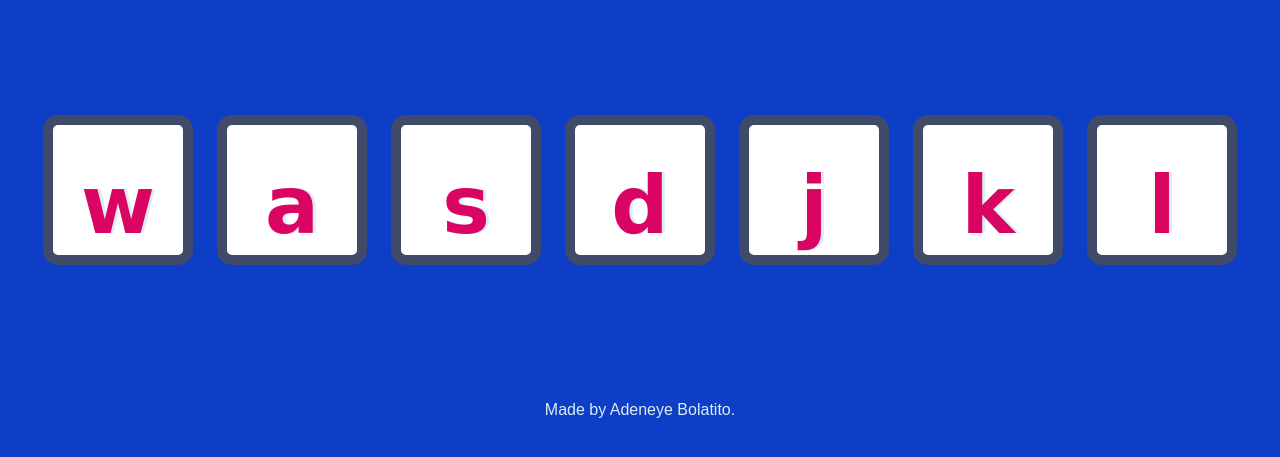
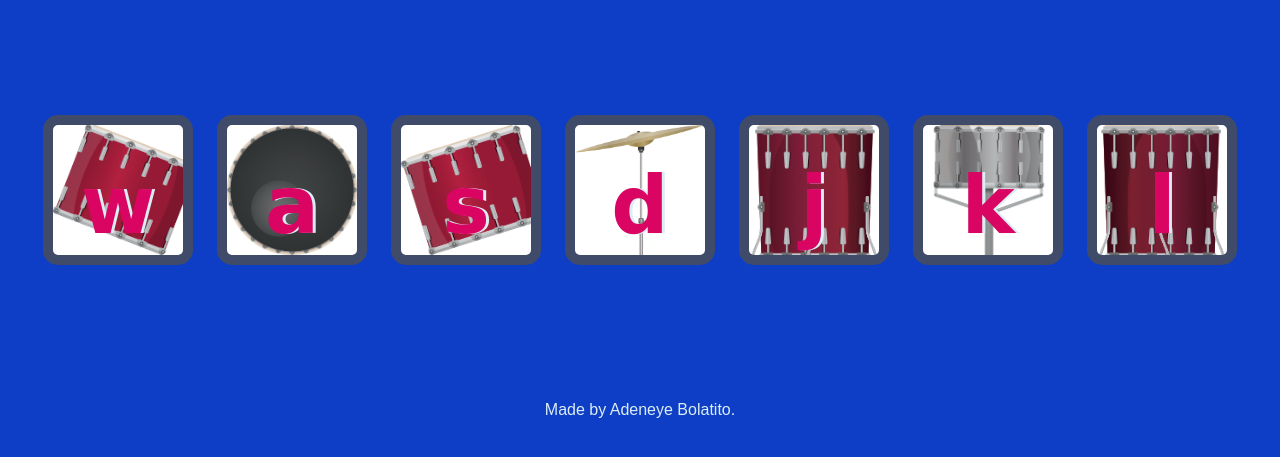
Before and after one commit to TitoAdeneye/Drum-Kit, a plain HTML site: page index.html in a window 1280 px wide. Shown: the part 169-626 px from the top of the page. Drawn offline with Linux system fonts and the light colour scheme; the site is published under a folder, as on GitHub Pages, so addresses that start at the root find nothing.

Commit message:
Update style.css

```diff
--- a/style.css
+++ b/style.css
@@ -12,31 +12,31 @@
   }
 
   .w {
-    background-image: url("/images/tom1.png");
+    background-image: url("./images/tom1.png");
   }
 
   .a {
-    background-image: url("/images/kick.png");
+    background-image: url("./images/kick.png");
   }
 
   .s {
-    background-image: url("/images/tom2.png");
+    background-image: url("./images/tom2.png");
   }
 
   .d {
-    background-image: url("/images/crash.png");
+    background-image: url("./images/crash.png");
   }
 
   .j {
-    background-image: url("/images/tom3.png");
+    background-image: url("./images/tom3.png");
   }
 
   .k {
-    background-image: url("/images/snare.png");
+    background-image: url("./images/snare.png");
   }
 
   .l {
-    background-image: url("/images/tom4.png");
+    background-image: url("./images/tom4.png");
   }
 
   .set {
@@ -75,7 +75,7 @@
     }
 
     .set{
-      margin: 5rem;
+      margin: 2rem;
     }
 
     .drum{
```
